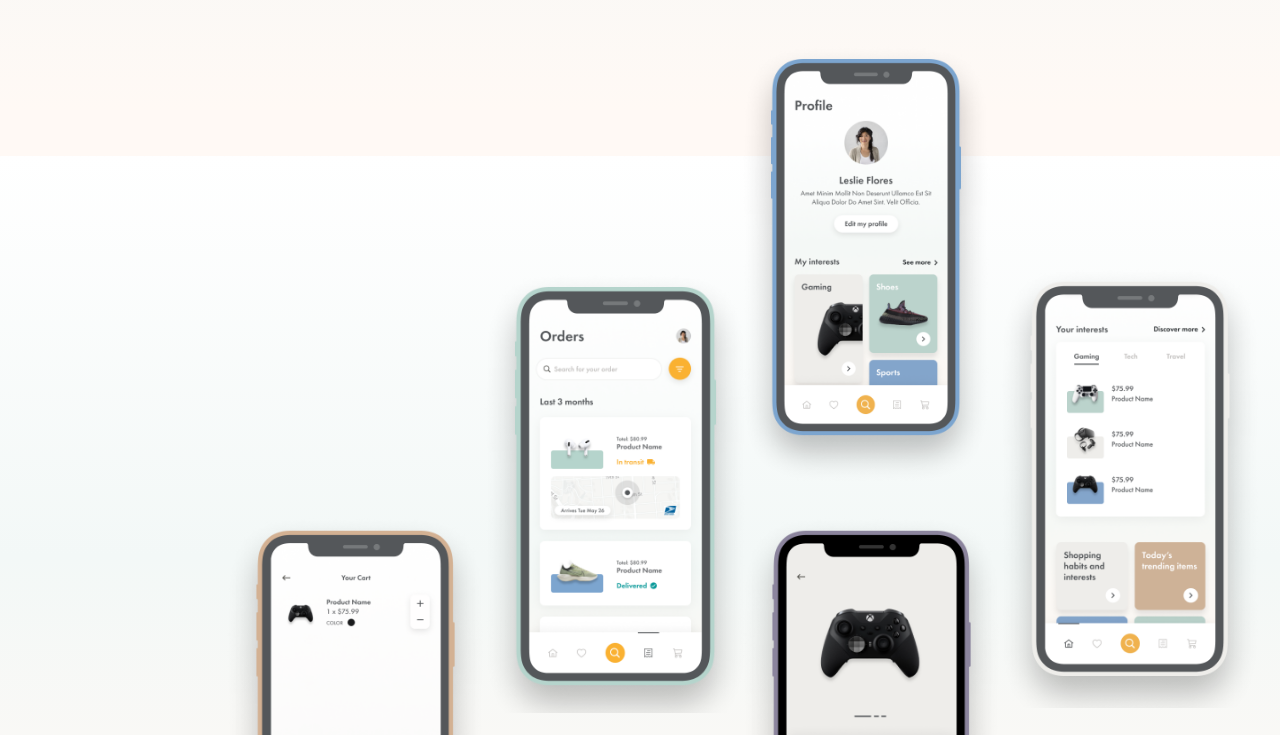
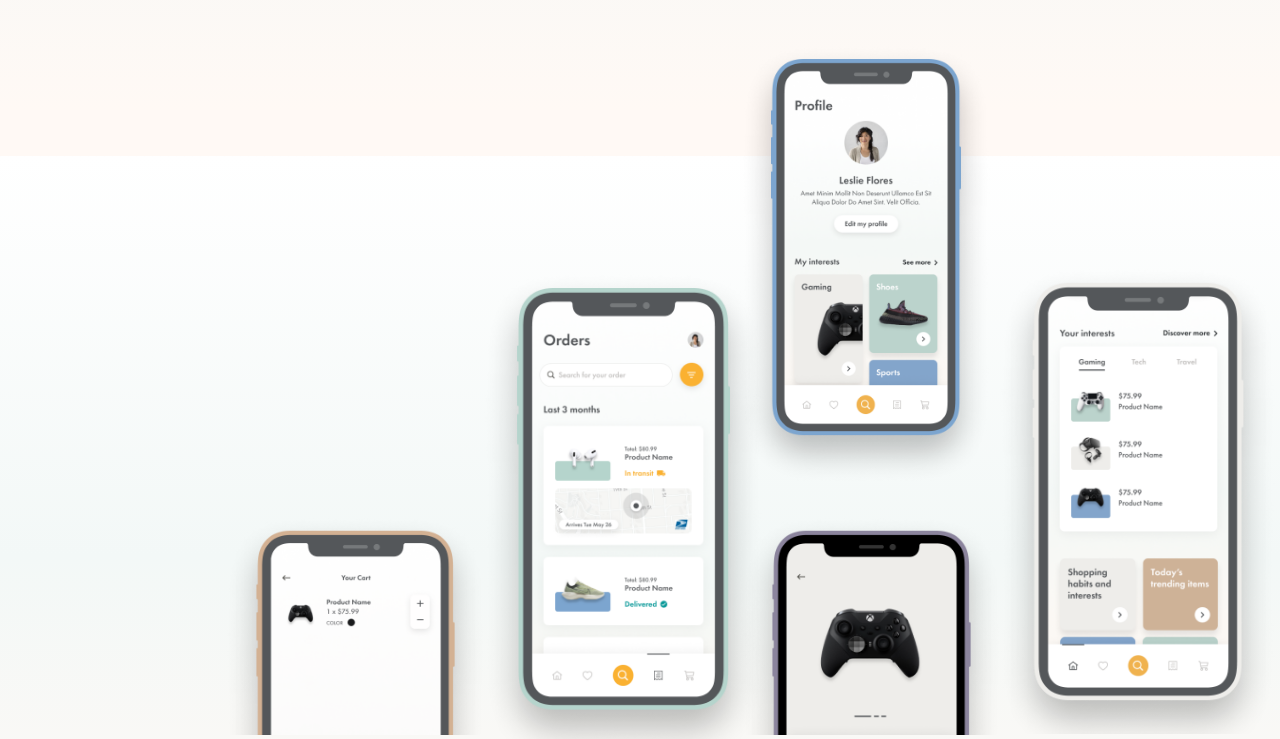
Before and after one commit to ChesterCabahug/copy-temp, a plain HTML site: page index.html in a window 1280 px wide. Shown: the part 644-1383 px from the top of the page. Drawn offline with Linux system fonts and the light colour scheme.

```diff
--- a/style.css
+++ b/style.css
@@ -108,7 +108,7 @@ body {
 
 .orders-img {
     position: absolute;
-    height: 444px;
+    height: 470px;
     left: 479px;
     right: 737px;
     top: 913px;
@@ -116,7 +116,7 @@ body {
 
 .home-img {
     position: absolute;
-    height: 444px;
+    height: 470px;
     left: 995px;
     right: 221px;
     top: 908px;
```
